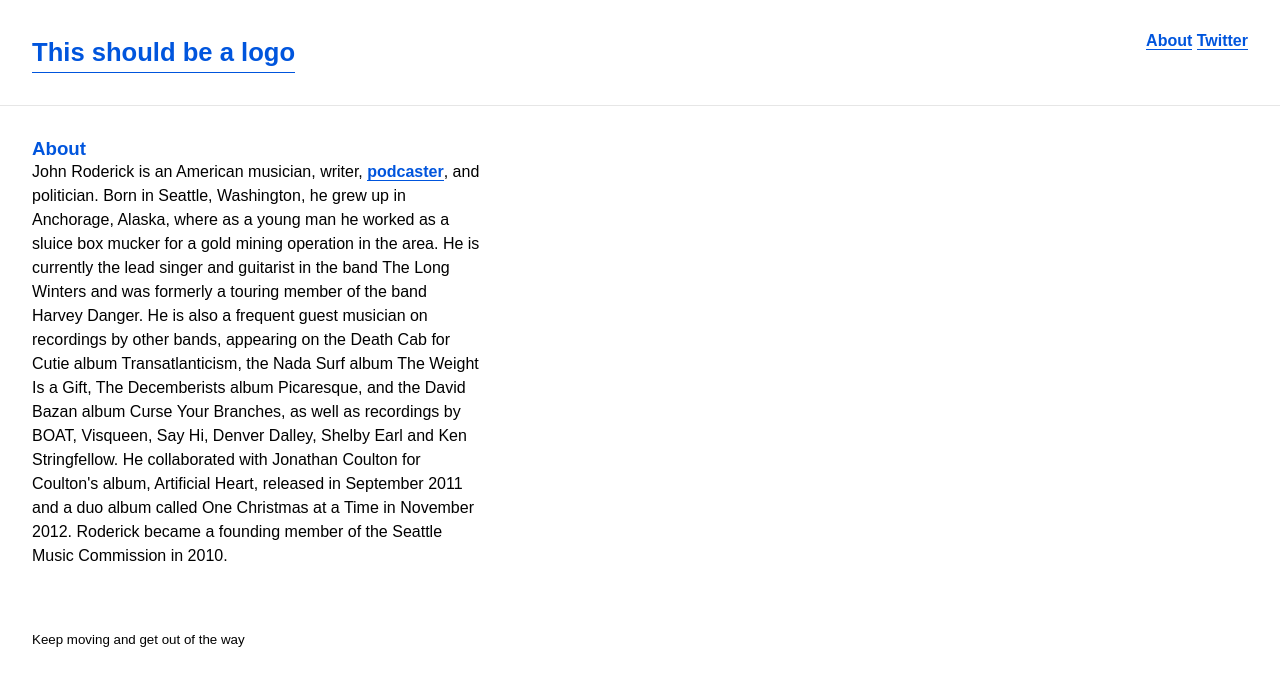
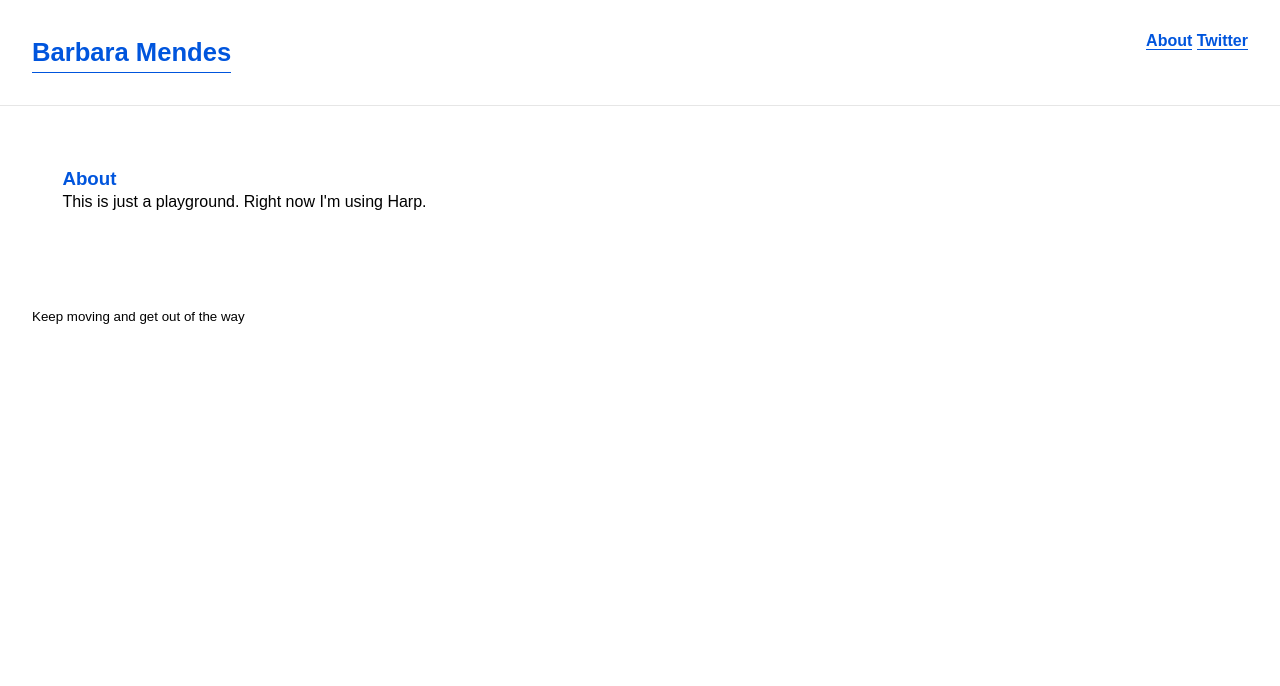
Before and after one commit to bbyms/bbyms.github.io, a plain HTML site: page index.html in a window 1280 px wide. Drawn offline with Linux system fonts and the light colour scheme.

Commit message:
changed some text, and added my name as a logo...

```diff
--- a/css/main.css
+++ b/css/main.css
@@ -1 +1 @@
-*,*:before,*:after{box-sizing:border-box}html,body,header,nav,div,section,h1,h2,p,h3,h4,h5,ol,aside{display:block;margin:0;padding:0;text-decoration:none}ul,ol{padding:0;margin:0}svg{width:100%}h1,h2,h3,a{font-family:'Montserrat',sans-serif}body,.about__intro a{font-family:'Droid Serif',sans-serif}h1,h2,h3,a{color:#05d;font-weight:700}a{-webkit-transition-duration:.25s;transition-duration:.25s;text-decoration:none;border-bottom:1px solid currentColor}a:hover{color:#05d}a.more-link{border-bottom:none;margin-top:.5em;text-align:right;color:#4d87d8}.header__container{border-bottom:1px solid #e6e6e6;display:-webkit-box;display:-webkit-flex;display:-ms-flexbox;display:flex;-webkit-box-pack:justify;-webkit-justify-content:space-between;-ms-flex-pack:justify;justify-content:space-between;padding:2.5%}.header__title{font-size:1.6rem;line-height:2.5rem;font-weight:700;margin-right:20px}.global-nav__item{display:inline-block;list-style:none}footer{padding:2.5%}.about__intro{max-width:32rem;padding:2.5%}.about__main-desc{line-height:1.5}
+*,*:before,*:after{box-sizing:border-box}html,body,header,nav,div,section,h1,h2,p,h3,h4,h5,ol,aside{display:block;margin:0;padding:0;text-decoration:none}ul,ol{padding:0;margin:0}svg{width:100%}h1,h2,h3,a{font-family:'Montserrat',sans-serif}body,.about__intro a{font-family:'Droid Serif',sans-serif}h1,h2,h3,a{color:#05d;font-weight:700}a{-webkit-transition-duration:.25s;transition-duration:.25s;text-decoration:none;border-bottom:1px solid currentColor}a:hover{color:#05d}a.more-link{border-bottom:none;margin-top:.5em;text-align:right;color:#4d87d8}main{padding:2.5%}.header__container{border-bottom:1px solid #e6e6e6;display:-webkit-box;display:-webkit-flex;display:-ms-flexbox;display:flex;-webkit-box-pack:justify;-webkit-justify-content:space-between;-ms-flex-pack:justify;justify-content:space-between;padding:2.5%}.header__title{font-size:1.6rem;line-height:2.5rem;font-weight:700;margin-right:20px}.global-nav__item{display:inline-block;list-style:none}footer{padding:2.5%}.about__intro{max-width:32rem;padding:2.5%}.about__main-desc{line-height:1.5}
--- a/index.html
+++ b/index.html
@@ -44,7 +44,7 @@
   <body>
     <header>
   <div class="header__container">
-    <a href="/" class="header__title">This should be a logo</a>
+    <a href="/" class="header__title">Barbara Mendes</a>
     <nav>
       <ul class="global-nav">
         <li class="global-nav__item"> <a href="/about">About</a></li>
@@ -59,7 +59,7 @@
   <section class="about__intro">
     <h1 class="about__title">About</h1>
     <p class="about__main-desc">
-      John Roderick is an American musician, writer, <a href="http://www.merlinmann.com/roderick">podcaster</a>, and politician. Born in Seattle, Washington, he grew up in Anchorage, Alaska, where as a young man he worked as a sluice box mucker for a gold mining operation in the area. He is currently the lead singer and guitarist in the band The Long Winters and was formerly a touring member of the band Harvey Danger. He is also a frequent guest musician on recordings by other bands, appearing on the Death Cab for Cutie album Transatlanticism, the Nada Surf album The Weight Is a Gift, The Decemberists album Picaresque, and the David Bazan album Curse Your Branches, as well as recordings by BOAT, Visqueen, Say Hi, Denver Dalley, Shelby Earl and Ken Stringfellow. He collaborated with Jonathan Coulton for Coulton's album, Artificial Heart, released in September 2011 and a duo album called One Christmas at a Time in November 2012. Roderick became a founding member of the Seattle Music Commission in 2010.
+      This is just a playground. Right now I'm using Harp.
     </p>
   </section>
 </section>
```
Also changed, not shown: 404.html (+4 -4 lines), about/index.html (+1 -1 lines), favicon.ico (deleted).
